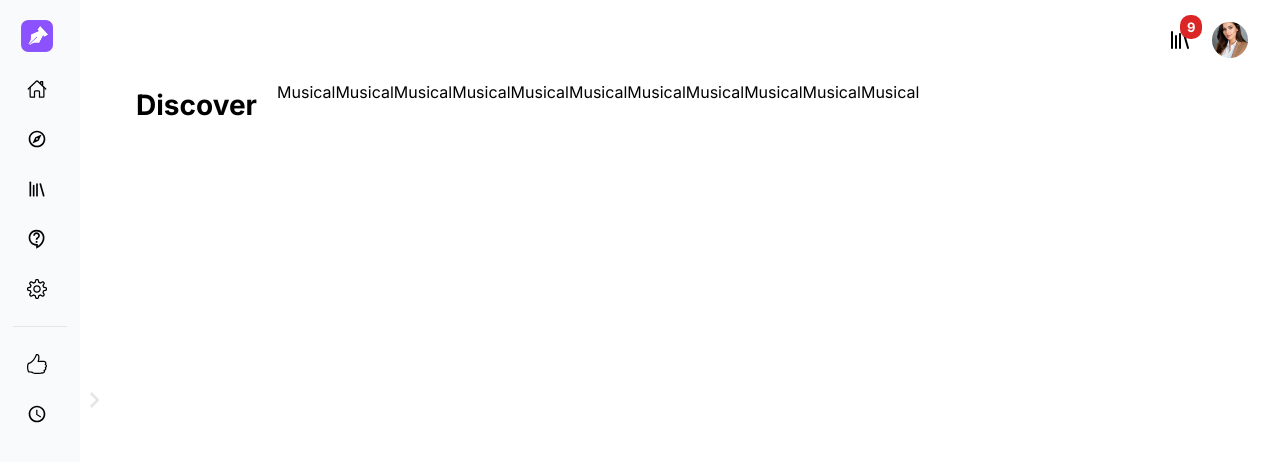
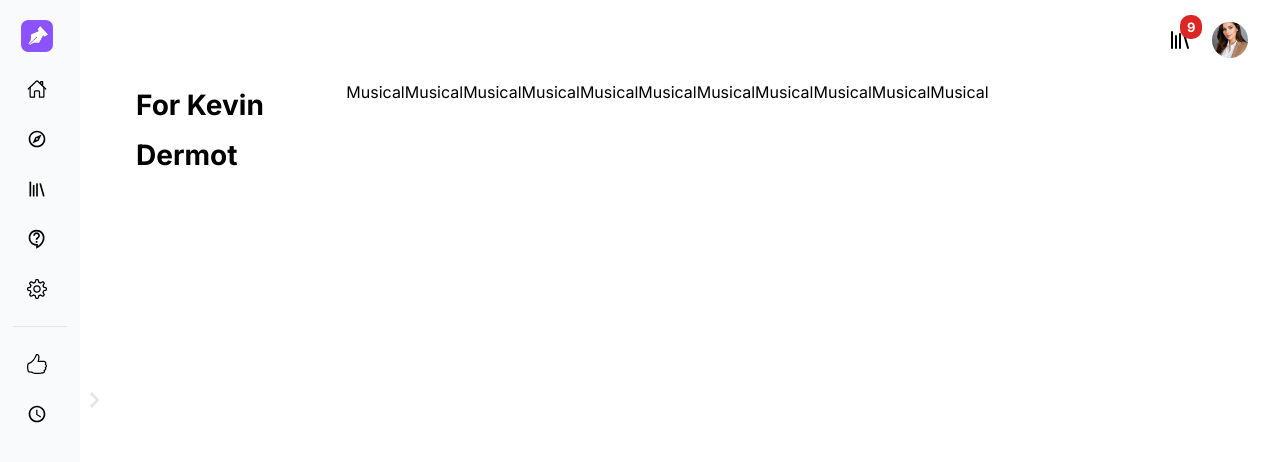
Before and after one commit to kevindermot99/gamezilla, a React (Vite) app: page /app in a window 1280 px wide. Shown: the top 462 px of the page. Built offline with nearby package versions, Linux system fonts and the light colour scheme; a web font is replaced by a local one.

Commit message:
discover updated

```diff
--- a/src/sections/Browse.jsx
+++ b/src/sections/Browse.jsx
@@ -42,7 +42,7 @@ function Browse() {
 
   return (
     <section className=" flex gap-5 px-14 ">
-      <h1 className="font-bold text-3xl text-black dark:text-primary  ">Discover</h1>
+      <h1 className="font-bold text-3xl text-black dark:text-primary  ">For Kevin Dermot</h1>
       <div className="w-full h-fit flex flex-wrap">
         <p>Musical</p>
         <p>Musical</p>
```
